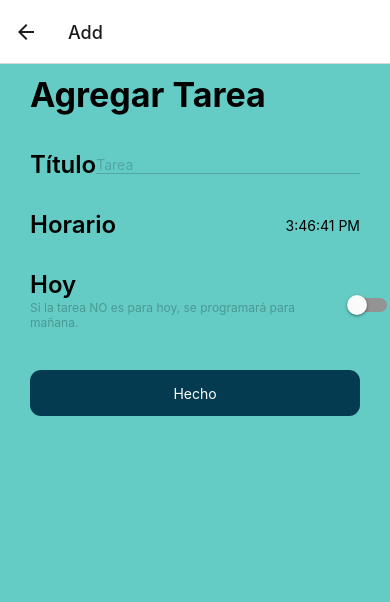
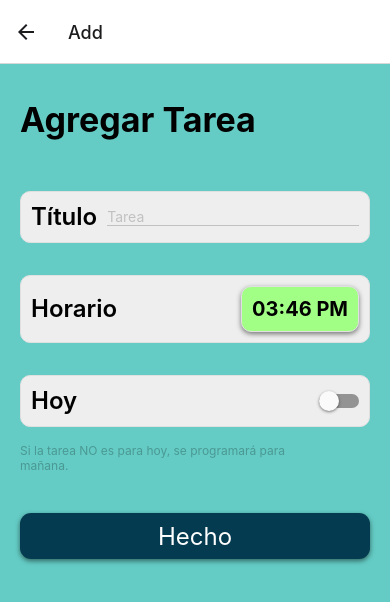
Before and after one commit to LeoSebastian23/Mobile-Tasks-ReactNativeAPP, a React Native app: screen /Add in a window 390 px wide. Shown: the top 602 px of the page. Built offline with nearby package versions, Linux system fonts and the light colour scheme.

Commit message:
styles
styles - screen / addTask

```diff
--- a/components/TaskItem.js
+++ b/components/TaskItem.js
@@ -51,7 +51,19 @@ export default function TaskItem({ id, text, isCompleted, isToday, hour }) {
           >
             {text}
           </Text>
-          <Text style={styles.time}>{moment(localHour).format("LT")}</Text>
+          <Text
+            style={
+              isCompleted
+                ? [
+                    styles.time,
+                    { textDecorationLine: "line-through" },
+                    { color: "gray" },
+                  ]
+                : [styles.time]
+            }
+          >
+            {moment(localHour).format("LT")}
+          </Text>
         </View>
       </View>
       <TouchableOpacity onPress={handleDeleteTask}>
@@ -81,7 +93,6 @@ const styles = StyleSheet.create({
   contentContainer: {
     flexDirection: "row",
     alignItems: "center",
-
   },
   textContainer: {
     marginLeft: 10,
--- a/screens/addTask.js
+++ b/screens/addTask.js
@@ -1,5 +1,12 @@
 import React, { useState } from "react";
-import {View, Text, TextInput, StyleSheet, Switch, TouchableOpacity} from "react-native";
+import {
+  View,
+  Text,
+  TextInput,
+  StyleSheet,
+  Switch,
+  TouchableOpacity,
+} from "react-native";
 import DateTimePicker from "@react-native-community/datetimepicker";
 import AsyncStorage from "@react-native-async-storage/async-storage";
 import { useNavigation } from "@react-navigation/native";
@@ -34,7 +41,10 @@ export default function AddTask() {
       isComplited: false,
     };
     try {
-      await AsyncStorage.setItem("@Tasks",JSON.stringify([...listTasks, newTask]));
+      await AsyncStorage.setItem(
+        "@Tasks",
+        JSON.stringify([...listTasks, newTask])
+      );
       dispatch(addTaskReducer(newTask));
       console.log("Tarea guardada correctamente");
       navigation.goBack();
@@ -59,42 +69,44 @@ export default function AddTask() {
       <View style={styles.inputContainer}>
         <Text style={styles.inputTitle}>Horario</Text>
         <TouchableOpacity onPress={() => setShowTimePicker(true)}>
-          <Text>{date.toLocaleTimeString()}</Text>
+          <Text style={styles.hours}>
+            {date.toLocaleTimeString([], {
+              hour: "2-digit",
+              minute: "2-digit",
+            })}
+          </Text>
         </TouchableOpacity>
         {showTimePicker && (
           <DateTimePicker
             value={date}
             mode={"time"}
             is24Hour={true}
+            display={"spinner"} // Establece el estilo de visualización en 'spinner' para mostrar solo horas y minutos.
             onChange={handleTimeChange}
-            style={{ width: "80%" }}
+            style={{ width: "80%", backgroundColor: "" }}
           />
         )}
       </View>
-      <View
-        style={[
-          styles.inputContainer,
-          { paddingBottom: 0, alignItems: "center" },
-        ]}
-      >
-        <View>
+      <View style={styles.inputContainer}>
         <Text style={styles.inputTitle}>Hoy</Text>
+        <Switch value={isToday} onValueChange={(value) => setIsToday(value)} />
+      </View>
       <Text
         style={{
           color: "#00000040",
           fontSize: 12,
-              maxWidth: "84%",
+          maxWidth: "90%",
           paddingBottom: 10,
         }}
       >
         Si la tarea NO es para hoy, se programará para mañana.
       </Text>
+
+      <View>
+        <TouchableOpacity onPress={addTask} style={styles.button}>
+          <Text style={{ color: "white", fontSize: 24 }}>Hecho</Text>
+        </TouchableOpacity>
       </View>
-        <Switch value={isToday} onValueChange={(value) => setIsToday(value)} />
-      </View>
-      <TouchableOpacity onPress={addTask} style={styles.button}>
-        <Text style={{ color: "white" }}>Hecho</Text>
-      </TouchableOpacity>
     </View>
   );
 }
@@ -103,13 +115,13 @@ const styles = StyleSheet.create({
   container: {
     flex: 1,
     backgroundColor: "#64CCC5",
-    paddingHorizontal: 30,
+    paddingHorizontal: 20,
   },
   title: {
     fontSize: 34,
     fontWeight: "bold",
     marginBottom: 35,
-    marginTop: 10,
+    marginTop: 35,
   },
   textInput: {
     borderBottomColor: "#00000030",
@@ -120,20 +132,53 @@ const styles = StyleSheet.create({
     fontSize: 24,
     fontWeight: "600",
     lineHeight: 30,
+    paddingRight: 10,
   },
   inputContainer: {
+    marginTop: 16,
+    marginBottom: 16,
+    padding: 10,
     justifyContent: "space-between",
     flexDirection: "row",
-    paddingBottom: 30,
     alignItems: "center",
+    backgroundColor: "#EEEEEE",
+    borderColor: "#E0E0E0",
+    borderWidth: 1,
+    borderRadius: 10,
   },
   button: {
     marginTop: 30,
-    marginBottom: 15,
+    marginBottom: 30,
     alignItems: "center",
     justifyContent: "center",
     backgroundColor: "#053B50",
     height: 46,
     borderRadius: 11,
+    shadowColor: "#000",
+    shadowOffset: {
+      width: 0,
+      height: 2,
+    },
+    shadowOpacity: 0.5,
+    shadowRadius: 5,
+    elevation: 5,
+  },
+  hours: {
+    fontSize: 20,
+    fontWeight: "700",
+    backgroundColor: "#A2FF86",
+    //color:"#EEEEEE",
+    borderWidth: 1,
+    borderRadius: 10,
+    borderColor: "#E0E0E0",
+    shadowColor: "#000",
+    shadowOffset: {
+      width: 0,
+      height: 2,
+    },
+    shadowOpacity: 0.5,
+    shadowRadius: 5,
+    elevation: 2,
+    padding: 10,
   },
 });
```
Lines whose indentation alone changed are shown as unchanged.
